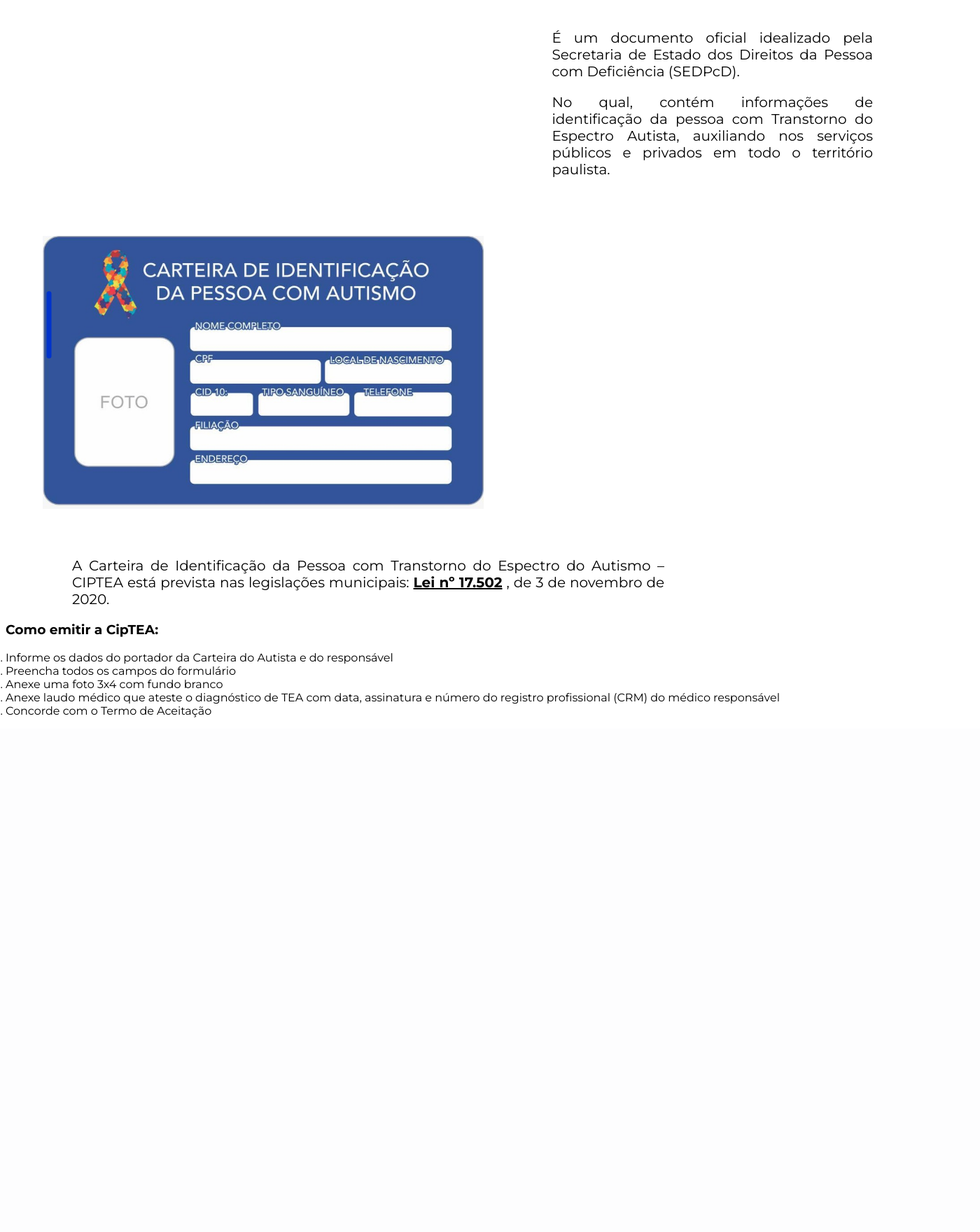
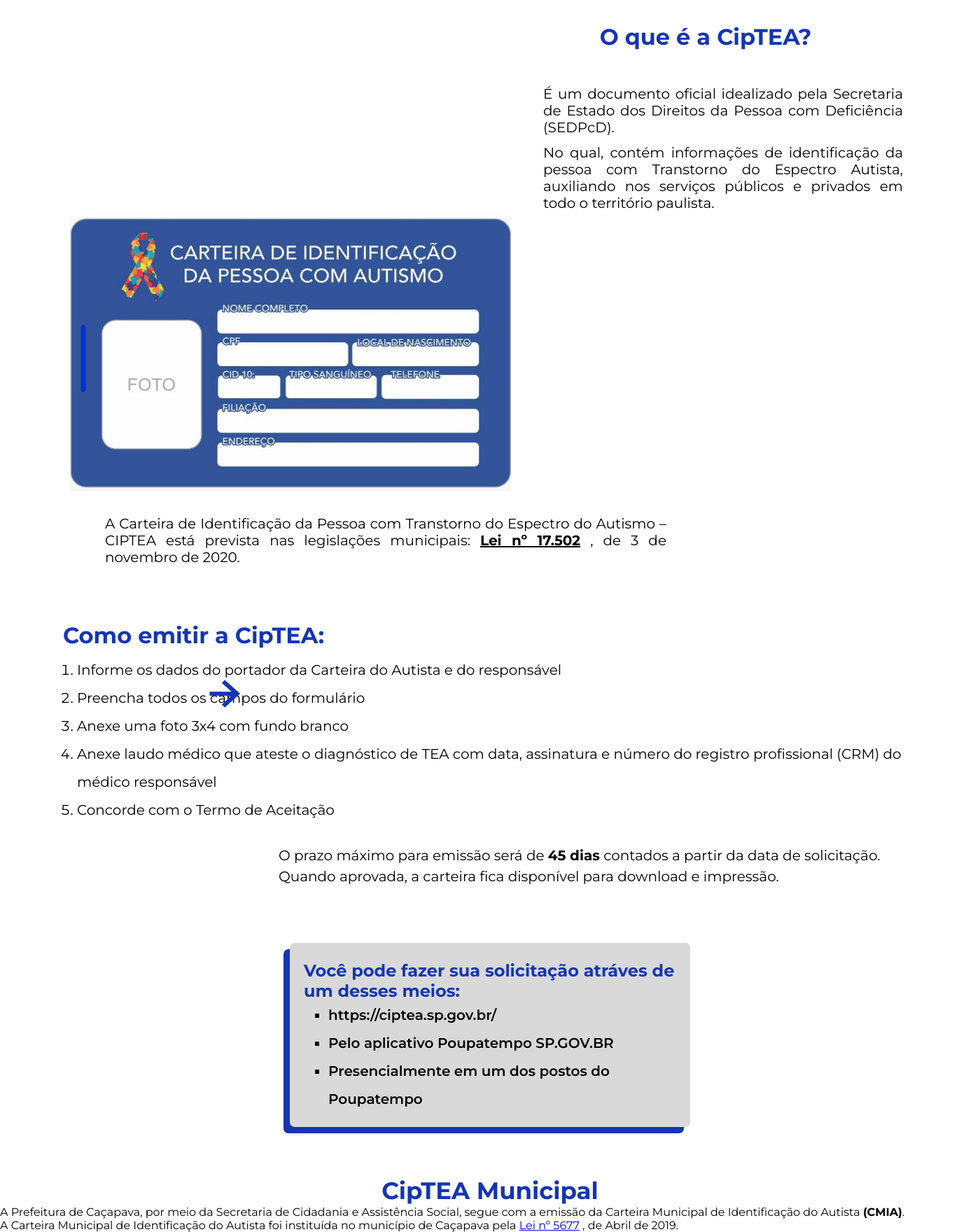
Before and after one commit to Ana-Livia-Lopes/Portal_essencia_azul, a PHP site: page /pages/documentos.html in a window 1400 px wide. Shown: the part 1280-3040 px from the top of the page at 70% size. Before the commit the page ends 2305 px from the top, so only its background shows below. Run offline with PHP 8.4, Linux system fonts and the light colour scheme.

Commit message:
finalização das infos da pag documentos

```diff
--- a/assets/css/doc.css
+++ b/assets/css/doc.css
@@ -1,92 +1,101 @@
 * {
     font-family: 'Montserrat';
+    margin: 0;
     padding: 0;
 }
 
-#section1 {
+.section1 {
     background: url('/img/docBanner1.png') no-repeat center center;
     background-size: cover;
     width: 100%;
     text-align: center;
-    padding-top: 2em;
+    padding-top: 10em;
     height: 500px;
 }
 
-#section1 div h1 {
+.section1 div h1 {
     width: 70%;
     margin-right: auto;
     margin-left: auto;
     color: #FDFBD6;
-    font-size: 37px;
+    font-size: 42px;
+    line-height: 1.3;
     font-weight: 700;
-    margin-top: 160px;
+    margin-top: 70px;
     text-align: center;
     text-shadow: 1px 2px 2px black;
 }
 
-#section2 {
+.section2 {
     margin-bottom: 90px;
 }
 
-#section2 .box {
+.section2 .box {
     background-color: #fdfbd6fd;
-    margin: 50px;
+    margin: 55px;
     padding: 13px;
     border-radius: 7px;
-    width: 45%;
+    width: 43%;
+    position: relative;
+    left: 3%;
 }
 
-#section2 p {
+.section2 p {
     margin: 12px;
     text-align: justify;
     font-size: 18px;
 }
 
-#section2 #imgSec2 {
+.section2 #imgSec2 {
     margin-left: 950px;
     position: absolute;
-    top: 624px;
+    top: 750px;
 }
 
-#section2 img {
+.section2 img {
     width: 405px;
     height: 414px;
+    position: relative;
+    right: 5%;
+}
+.section3 #content3{
+    margin-left: 100px;
+    margin-right: 100px;
+}
+.section3 .box2 {
+    width: 47%;
+    float: right;
+    padding: 10px;
 }
 
-#section3 .box2 {
-    width: 40%;
-    float: right;
-    padding: 10px;
-    margin-right: 135px;
-}
-
-#section3 h2 {
+.section3 h2 {
     color: #1535B5;
     text-align: center;
     font-size: 32px;
-    margin-top: 110px;
+    margin-top: 60px;
     margin-bottom: 50px;
 }
 
-#section3 p {
+.section3 p {
     font-size: 20px;
     text-align: justify;
+    margin-left: 50px;
+    margin-top: 12px;
 }
 
-#section3 img {
+.section3 img {
     width: 630px;
     height: 390px;
-    margin: 53px;
 }
 
-#section3 #box3 {
+.section3 #box3 {
     width: 68%;
 }
 
-#section3 #barra {
+.section3 #barra {
     position: absolute;
-    left: 5%;
-    top: 218%;
+    left: 8.5%;
+    top: 224%;
     transform: translate(-50%, -50%);
     width: 7px;
     height: 12%;
@@ -94,13 +103,80 @@
     border-radius: 10px;
 }
 
-#section3 p {
-    margin-left: 95px;
-    margin-top: 12px;
+#box3 p{
+    margin-left: 150px;
+    margin-top: 30px;
+    margin-bottom: 35px;
 }
-
-#section3 a {
+.section3 a {
     color: black;
     font-weight: 700;
     text-decoration: underline;
 }
+
+.section3 h3{
+    color:#1535B5;
+    font-size: 32px;
+    margin: 10px;
+}
+
+.section3 ol li{
+    line-height: 2;
+    font-size: 20px;
+    margin-left: 30px;
+}
+
+.section3 #lista{
+    margin: 80px;
+}
+
+.section3 #lista p{
+    margin-top: 30px;
+    margin-left: 318px;
+    line-height: 1.5;
+}
+
+.section3 #lista img{
+    position: absolute;
+    left: 20%;
+    top: 279.5%;
+    width: 78px;
+    height: 70px;
+}
+
+.section3 #card{
+    background-color: #D9D9D9;
+    padding: 20px;
+    margin: 70px;
+    width: 38%;
+    padding-top: 25px;
+    border-radius: 7px;
+    margin-right: auto;
+    margin-left: auto;
+    box-shadow: #1535B5 -9px 9px;
+}
+
+.section3 #card strong{
+    text-align: left;
+    color:#1535B5;
+    font-size: 24px;
+}
+
+.section3 #card ul li{
+    list-style-type: square;
+    line-height: 2;
+    font-size: 20px;
+    font-weight: 600;
+    margin-left: 35px;
+}
+
+.section3 #card ul li a{
+    text-decoration: none;
+    font-weight: 600;
+}
+
+.section4 h2{
+    color: #1535B5;
+    font-size: 34px;
+    text-align: center;
+}
--- a/pages/documentos.html
+++ b/pages/documentos.html
@@ -7,6 +7,7 @@
     <link
         href="https://fonts.googleapis.com/css2?family=Montserrat:ital,wght@0,100..900;1,100..900&family=Noto+Sans+Arabic:wght@100..900&family=Noto+Serif+Old+Uyghur&display=swap"
         rel="stylesheet">
+    <link rel="shortcut icon" href="/img/logo.png" type="image/x-icon">
     <title>Documentos - Portal Essência Azul</title>
     <link rel="stylesheet" href="/css/doc.css">
 </head>
@@ -18,12 +19,12 @@
         importComponent(document.getElementById("header"), "/components/header.html");
     </script>
 
-    <section id="section1">
+    <section class="section1">
         <div>
             <h1>Mais acessibilidade, respeito e inclusão: garanta já a sua carteirinha de identificação TEA!</h1>
         </div>
     </section>
-    <section id="section2">
+    <section class="section2">
         <div id="imgSec2">
             <img src="/img/ciptea.png" alt="carteirinha de identificação da pessoa autista">
         </div>
@@ -38,27 +39,119 @@
                 dificuldades e promovendo mais respeito e compreensão por parte da sociedade.</p>
         </div>
     </section>
-    <section id="section3">
+    <section class="section3">
+
+        <div id="content3">
             <div class="box2">
                 <h2>O que é a CipTEA?</h2>
-            <p>É um documento oficial idealizado pela Secretaria de Estado dos Direitos da Pessoa com Deficiência (SEDPcD).</p>
-            <p>No qual, contém informações de identificação da pessoa com Transtorno do Espectro Autista, auxiliando nos serviços públicos e privados em todo o território paulista.</p>
+                <p>É um documento oficial idealizado pela Secretaria de Estado dos Direitos da Pessoa com Deficiência
+                    (SEDPcD).</p>
+                <p>No qual, contém informações de identificação da pessoa com Transtorno do Espectro Autista, auxiliando
+                    nos serviços públicos e privados em todo o território paulista.</p>
             </div>
             <div id="imgSec3">
                 <img src="/img/cipteaaa.jpeg" alt="carteirinha de identificação da pessoa autista">
             </div>
+        </div>
+
         <div id="box3">
             <div id="barra"></div>
-            <p>A Carteira de Identificação da Pessoa com Transtorno do Espectro do Autismo – CIPTEA está prevista nas legislações municipais: <a href="https://legislacao.prefeitura.sp.gov.br/leis/lei-17502-de-3-de-novembro-de-2020" target="_blank">Lei nº 17.502</a> , de 3 de novembro de 2020.</p>
+            <p>A Carteira de Identificação da Pessoa com Transtorno do Espectro do Autismo – CIPTEA está prevista nas
+                legislações municipais: <a
+                    href="https://legislacao.prefeitura.sp.gov.br/leis/lei-17502-de-3-de-novembro-de-2020"
+                    target="_blank">Lei nº 17.502</a> , de 3 de novembro de 2020.</p>
         </div>
+
+        <div id="lista">
             <h3>Como emitir a CipTEA:</h3>
             <ol>
                 <li>Informe os dados do portador da Carteira do Autista e do responsável</li>
                 <li>Preencha todos os campos do formulário</li>
                 <li>Anexe uma foto 3x4 com fundo branco</li>
-            <li>Anexe laudo médico que ateste o diagnóstico de TEA com data, assinatura e número do registro profissional (CRM) do médico responsável</li>
+                <li>Anexe laudo médico que ateste o diagnóstico de TEA com data, assinatura e número do registro
+                    profissional (CRM) do médico responsável</li>
                 <li>Concorde com o Termo de Aceitação</li>
             </ol>
+            <img src="/img/seta.png" alt="seta">
+            <p>O prazo máximo para emissão será de <strong>45 dias</strong> contados a partir da data de solicitação.
+                <br> Quando aprovada, a carteira fica disponível para download e impressão.
+            </p>
+        </div>
+
+        <div id="card">
+            <strong>Você pode fazer sua solicitação atráves de um desses meios:</strong>
+            <ul>
+                <li><a href="https://ciptea.sp.gov.br/" target="_blank">https://ciptea.sp.gov.br/</a></li>
+                <li>Pelo aplicativo Poupatempo SP.GOV.BR</li>
+                <li>Presencialmente em um dos postos do Poupatempo</li>
+            </ul>
+        </div>
+    </section>
+
+    <section class="section4">
+        <h2>CipTEA Municipal</h2>
+        <div id="municipal">
+            <p>A Prefeitura de Caçapava, por meio da Secretaria de Cidadania e Assistência Social, segue com a emissão
+                da Carteira Municipal de Identificação do Autista <strong>(CMIA)</strong>.</p>
+            <div id="barra"></div>
+            <p>A Carteira Municipal de Identificação do Autista foi instituída no município de Caçapava pela <a
+                    href="https://camarasempapel.camaracacapava.sp.gov.br/Arquivo/Documents/legislacao/image/L56772019.pdf?identificador=30003A004C00"
+                    target="_blank">Lei nº
+                    5677</a> , de Abril de 2019.</p>
+        </div>
+        <img src="/img/cmia.png" alt="cartao CMIA">
+        <div id="emissao">
+            <h2>Como emitir</h2>
+            <p>Pode ser solicitada por meio de requerimento feito nas duas unidades do CRAS (Centro de Referência e
+                Assistência Social), localizados na Vila Menino Jesus e Vera Cruz.</p>
+            <h3>Documentos necessários:</h3>
+            <ol>
+                <li>Cópia dos documentos pessoais do interessado e, sendo menor de idade, dos seus responsáveis
+                    (Certidão de Nascimento, RG e CPF);</li>
+                <li>Cópia de comprovante de endereço atualizado;</li>
+                <li>Cópia de laudo médico (psiquiatra ou neurologista), confirmando o diagnóstico com a <a
+                        href="https://telemedicinamorsch.com.br/blog/cid-f84?srsltid=AfmBOoqsxjt8kWeF1uhKno-0JUnjq7-27njX6_3AelZWVUwaREaoYLnD"
+                        target="_blank" id="cid">CID 10 F84;</a></li>
+                <li>01 foto 3x4.</li>
+            </ol>
+        </div>
+    </section>
+
+    <section class="section5">
+        <div id="cartao-defis">
+            <h2>O que é Cartão DeFis?</h2>
+            <p>O cartão DeFis é uma autorização especial para o estacionamento de veículos em vagas especiais.</p>
+            <p>As vagas especiais, em shoppings, vias públicas, estacionamentos, supermercados, entre outros, são as marcadas com o símbolo de deficiência. Para a utilização da vaga especial é preciso o uso do cartão DeFis.</p>
+        </div>
+        <img src="/img/defis.png" alt="cartao DeFis">
+        <div id="solicitar-cartao">
+            <h2>Como solicitar o Cartão DeFis:</h2>
+            <p>Para realizar a solicitação do cartão DeFis, vá até a Secretaria de Defesa e Mobilidade Urbana de Caçapava.</p>
+            <p>Localizado no endereço: <a href="https://www.google.com/maps/place/Av.+Cel.+Manoel+Inoc%C3%AAncio,+999+-+Centro,+Ca%C3%A7apava+-+SP,+12281-020/@-23.1083906,-45.7035797,17z/data=!3m1!4b1!4m6!3m5!1s0x94cc5162bfda6f6b:0xb5d62ff875f011d1!8m2!3d-23.1083906!4d-45.7035797!16s%2Fg%2F11c4cmvqrv?entry=ttu&g_ep=EgoyMDI1MDQwNi4wIKXMDSoASAFQAw%3D%3D" target="_blank"> Av. Cel. Manoel Inocêncio, 999 - Vila Sao Joao, Caçapava - SP, 12281-020 </a></p>
+
+            <p>Horário de funcionamento</p>
+            <p>Segunda a sexta-feira, das 9h às 15h30.</p>
+            <p>Contato:</p>
+            <p>(12) 3652-3640 <br>
+                secretaria.defesa@cacapava.sp.gov.br</p>
+        </div>
+
+        <div id="emissao">
+            <h3>Documentos necessários:</h3>
+            <ol>
+                <li>Cópia simples da CNH se habilitado ou RG quando não habilitado;</li>
+                <li>Cópia simples do Cadastro de Pessoa Fisica - CPF do deficiente; </li>
+                <li>Cópia simples do comprovante de residencia atual na cidade de Caçapava, em nome do deficiente; </li>
+                <li>Laudo Médico, original ou cópia, que comprove a deficiência ambulatória ou mobilidade reduzida, com CID 10, emitido no máximo há 03 (três) meses.</li>
+            </ol>
+
+            <a href="https://ecrie.com.br/sistema/conteudos/arquivo/a_25_0_1_18032020111531.pdf" target="_blank">Modelo de formulário do laudo médico para download - Clique aqui</a>
+            <img src="/img/seta.png" alt="seta">
+            <p>O prazo máximo para emissão será de <strong>15 dias</strong> contados a partir da data de solicitação.
+                <br> Não há custos para ser solicitada.
+            </p>
+        </div>
+
     </section>
 </body>
 
```
Also changed, not shown: assets/img/cmia.png (added), assets/img/defis.png (added), assets/img/seta.png (added). Lines whose indentation alone changed are shown as unchanged.
